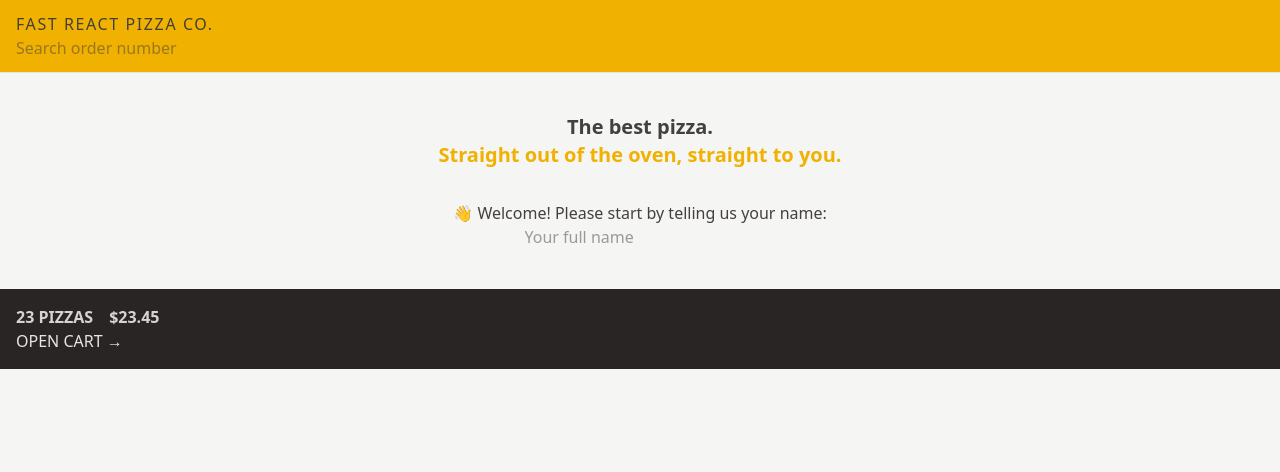
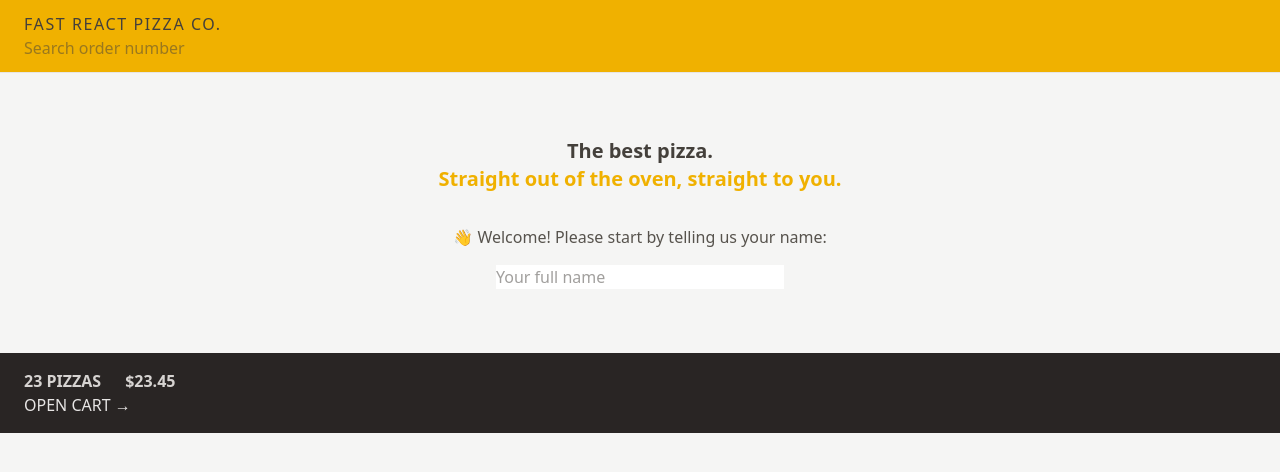
Before and after one commit to bagdenius/fast-react-pizza, a React (Vite) app: page / in a window 1280 px wide. Shown: the top 472 px of the page. Built offline with nearby package versions, Linux system fonts and the light colour scheme.

Commit message:
feat: enhance layout and styling; update padding in CartOverview, add margin to CreateUser message, and adjust Home component spacing

```diff
--- a/src/features/cart/CartOverview.jsx
+++ b/src/features/cart/CartOverview.jsx
@@ -2,8 +2,8 @@
 
 function CartOverview() {
   return (
-    <div className="bg-stone-800 p-4 text-stone-200 uppercase">
-      <p className="space-x-4 font-semibold text-stone-300">
+    <div className="bg-stone-800 px-4 py-4 text-sm text-stone-200 uppercase sm:px-6 md:text-base">
+      <p className="space-x-4 font-semibold text-stone-300 sm:space-x-6">
         <span>23 pizzas</span>
         <span>$23.45</span>
       </p>
--- a/src/features/user/CreateUser.jsx
+++ b/src/features/user/CreateUser.jsx
@@ -9,13 +9,16 @@
 
   return (
     <form onSubmit={handleSubmit}>
-      <p>👋 Welcome! Please start by telling us your name:</p>
+      <p className="mb-4 text-sm text-stone-600 md:text-base">
+        👋 Welcome! Please start by telling us your name:
+      </p>
 
       <input
         type="text"
         placeholder="Your full name"
         value={username}
         onChange={(e) => setUsername(e.target.value)}
+        className="w-72 bg-white"
       />
 
       {username !== '' && (
--- a/src/ui/Header.jsx
+++ b/src/ui/Header.jsx
@@ -4,7 +4,7 @@
 
 const Header = () => {
   return (
-    <header className="border-b border-stone-200 bg-yellow-500 px-4 py-3 uppercase">
+    <header className="border-b border-stone-200 bg-yellow-500 px-4 py-3 uppercase sm:px-6">
       <Link to="/" className="tracking-widest">
         Fast React Pizza Co.
       </Link>
--- a/src/ui/Home.jsx
+++ b/src/ui/Home.jsx
@@ -2,7 +2,7 @@
 
 function Home() {
   return (
-    <div className="my-10 text-center">
+    <div className="my-10 text-center sm:my-16">
       <h1 className="mb-8 text-xl font-semibold text-stone-700">
         The best pizza.
         <br />
```
